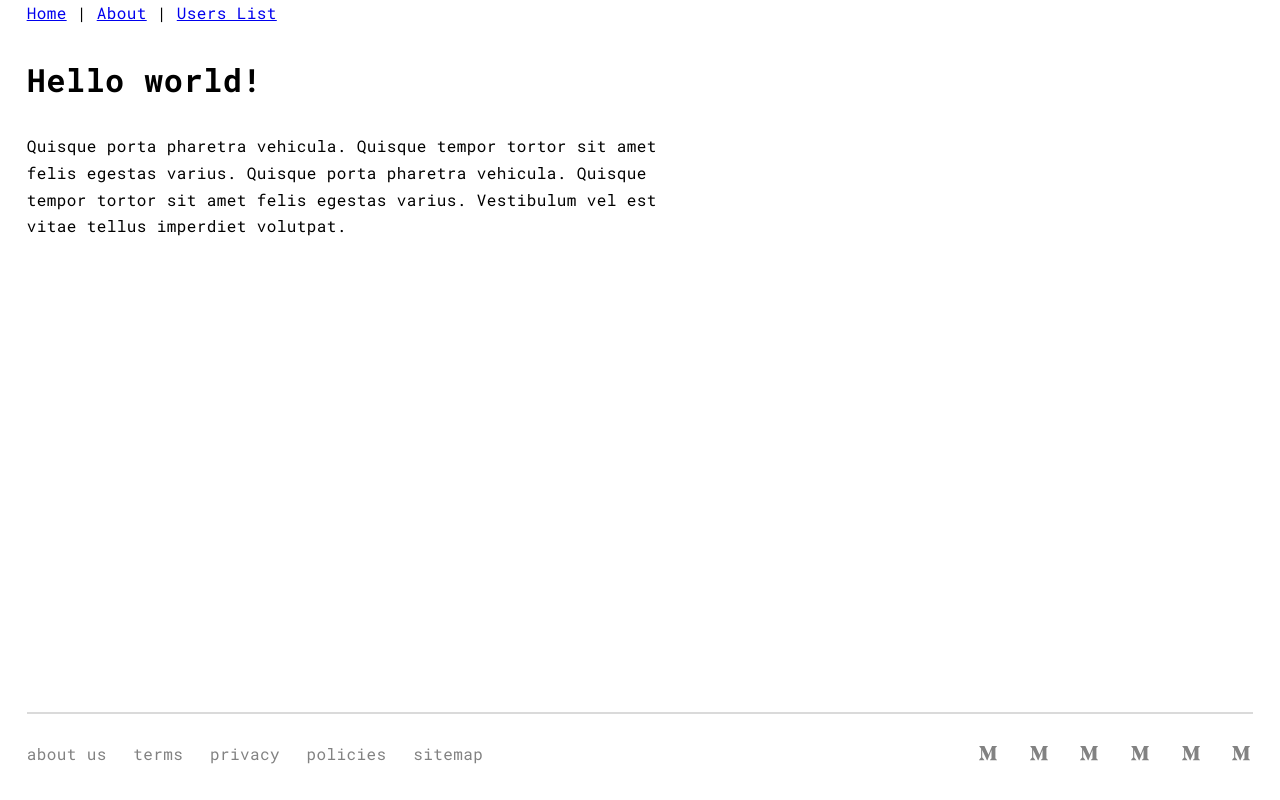
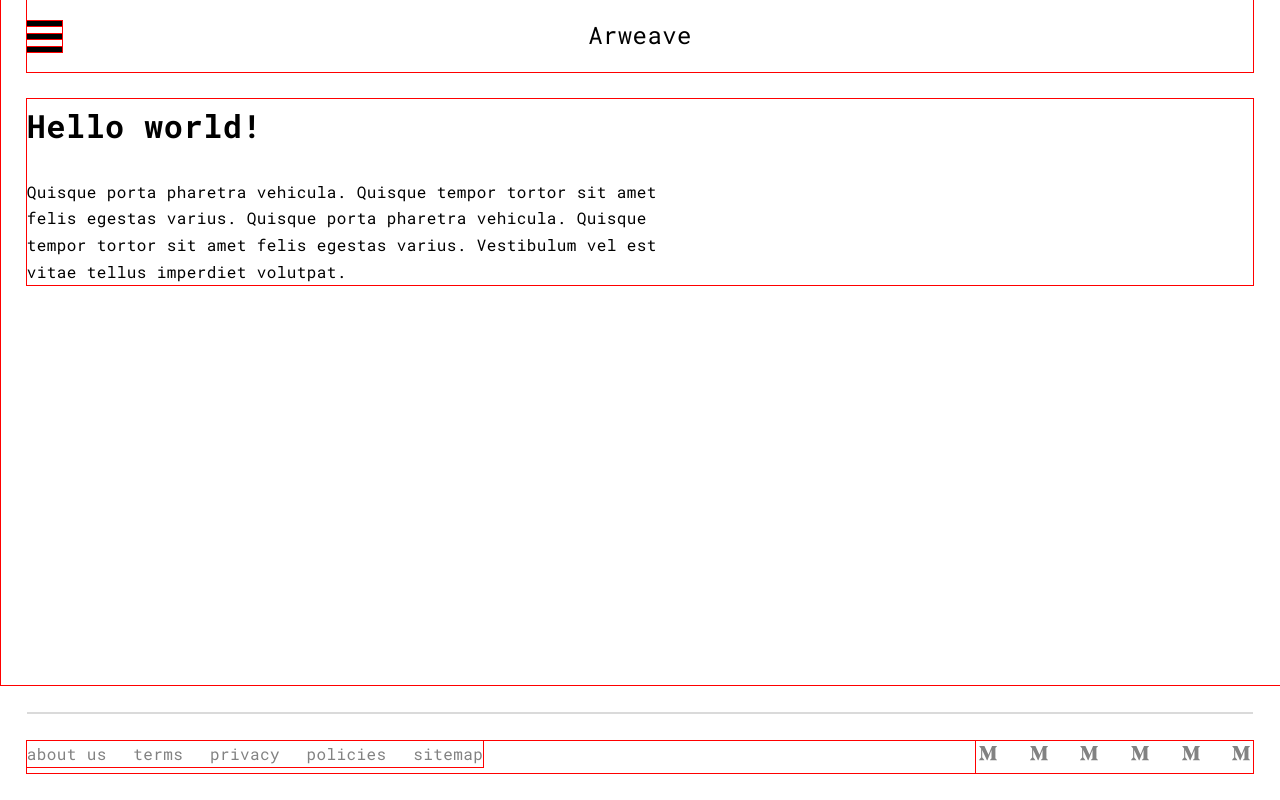
Before and after one commit to arweave-kyle/arweave-website, a Next.js app: page / in a window 1280 px wide. Built offline with nearby package versions, Linux system fonts and the light colour scheme.

Commit message:
create sidebar for desktop view

```diff
--- a/components/layout/base.tsx
+++ b/components/layout/base.tsx
@@ -1,8 +1,8 @@
 import * as React from 'react'
-import Link from 'next/link'
 import Head from 'next/head'
 import Footer from './footer'
 import NavBar from './navbar'
+import SideBar from './sidebar'
 
 type Props = {
   title?: string,
@@ -13,7 +13,9 @@
   children,
   title = 'Arweave',
   desc = 'Arweave is a global, permanent hard drive built on two novel technologies: the blockweave, a derivative of the blockchain, and proof of access, a custom incentivised proof of work algorithm. These innovations provide truly permanent data storage for the very first time and at a massive scale.'
-}) => (
+}) => {
+
+  return (
     <div className="layout">
       <Head>
         <link rel="icon" type="image/png" href="/favicon.png" />
@@ -23,12 +25,18 @@
         <meta name="description" content={desc} />
         <meta name="format-detection" content="telephone=no" />
       </Head>
-      <header>
-        <NavBar />
-      </header>
-      <div className="layout__container">{children}</div>
+      <div className="layout__inner">
+        <SideBar />
+        <div className="main">
+          <NavBar />
+          <div className="main__content">
+            {children}
+          </div>
+        </div>
+      </div>
       <Footer />
     </div>
   )
+}
 
 export default Layout
--- a/components/layout/navbar.tsx
+++ b/components/layout/navbar.tsx
@@ -1,19 +1,8 @@
 import * as React from "react"
-import Link from "next/link"
 
 const NavBar: React.FunctionComponent = () => (
-  <nav>
-    <Link href="/">
-      <a>Home</a>
-    </Link>{' '}
-    |{' '}
-    <Link href="/about">
-      <a>About</a>
-    </Link>{' '}
-    |{' '}
-    <Link href="/users">
-      <a>Users List</a>
-    </Link>
+  <nav className="nav-main">
+    <h2>Arweave</h2>
   </nav>
 )
 
--- /dev/null
+++ b/components/layout/sidebar.tsx
@@ -0,0 +1,33 @@
+import * as React from "react"
+import Link from "next/link"
+
+const SideBar: React.FunctionComponent = () => {
+  const [isOpen, setOpen] = React.useState<boolean>(false);
+
+  return (
+    <div className={`sidebar ${isOpen ? "open" : "closed"}`} >
+      <nav>
+        <div className='icon' onClick={() => setOpen(!isOpen)} >
+          <div></div>
+          <div></div>
+          <div></div>
+        </div>
+      </nav>
+      <div className={`sidebar__content ${isOpen ? "open" : "closed"}`}>
+        <div className='sidebar__content__inner'>
+          <Link href="/">
+            <a>Home</a>
+          </Link>
+          <Link href="/about">
+            <a>About</a>
+          </Link>
+          <Link href="/users">
+            <a>Users List</a>
+          </Link>
+        </div>
+      </div>
+    </div>
+  )
+}
+
+export default SideBar
--- a/styles/_base.scss
+++ b/styles/_base.scss
@@ -17,6 +17,12 @@
   letter-spacing: 0.025em;
   line-height: $line-height-default;
   margin: 0;
+}
+
+nav {
+  display: flex;
+  align-items: center;
+  height: $navbar-height;
 }
 
 h1 {
--- a/styles/_components.scss
+++ b/styles/_components.scss
@@ -1,3 +1,4 @@
 @import "components/base";
 @import "components/footer";
 @import "components/navbar";
+@import "components/sidebar";
--- a/styles/_variables.scss
+++ b/styles/_variables.scss
@@ -1,12 +1,14 @@
 $font-family-mono: "Roboto Mono",
 monospace;
 
+// Font sizes
 $font-size-sm: 0.8rem;
 $font-size-md: 1.0rem;
 $font-size-lg: 1.3rem;
 $font-size-xl: 1.5rem;
 $font-size-xxl: 2rem;
 
+// Space sizes
 $line-height-default: 1.666;
 
 $space-md: $line-height-default * 1rem;
@@ -17,6 +19,6 @@
 $page-container-width: 80rem;
 $max-measure: 70ch;
 
+// Color
 $color-light-gray: #DADADA;
-
 $color-text-gray: #828282;
--- a/styles/components/_base.scss
+++ b/styles/components/_base.scss
@@ -3,8 +3,21 @@
   min-height: 100vh;
   flex-direction: column;
 
-  &__container {
+  &__inner {
+    display: flex;
+    overflow: hidden;
+
     flex: 1 0 auto;
-    padding: 0 $space-md;
+
+    .main {
+      width: 100%;
+      margin-top: 0;
+      padding: 0 $space-md;
+    }
   }
 }
+
+nav,
+div {
+  outline: 1px solid red;
+}
--- a/styles/components/_footer.scss
+++ b/styles/components/_footer.scss
@@ -52,6 +52,7 @@
   .social-links {
     @include layout-grid;
 
+    grid-template-columns: 1fr 1fr;
     display: grid;
     margin-top: 0;
   }
--- a/styles/components/_navbar.scss
+++ b/styles/components/_navbar.scss
@@ -1,3 +1,3 @@
-nav {
-  margin: 0 $space-md;
+.nav-main {
+  justify-content: center;
 }
--- /dev/null
+++ b/styles/components/_sidebar.scss
@@ -0,0 +1,46 @@
+$sizebar-width: 18rem;
+
+.sidebar {
+  $duration-secs: 0.4s;
+
+  transition: width $duration-secs;
+  width: 0;
+
+  z-index: 5;
+
+  .icon {
+    height: max-content;
+    width: max-content;
+
+    margin-left: $space-md;
+
+    div {
+      width: 35px;
+      height: 5px;
+      background-color: black;
+
+      +* {
+        margin-top: 0.5rem;
+      }
+    }
+  }
+
+  &__content {
+    transition: transform $duration-secs;
+    width: $sizebar-width;
+
+    &__inner {
+      display: flex;
+      flex-direction: column;
+      padding: $space-md;
+    }
+  }
+
+  &__content.closed {
+    transform: translateX(-100%);
+  }
+}
+
+.sidebar.open {
+  width: $sizebar-width;
+}
```
